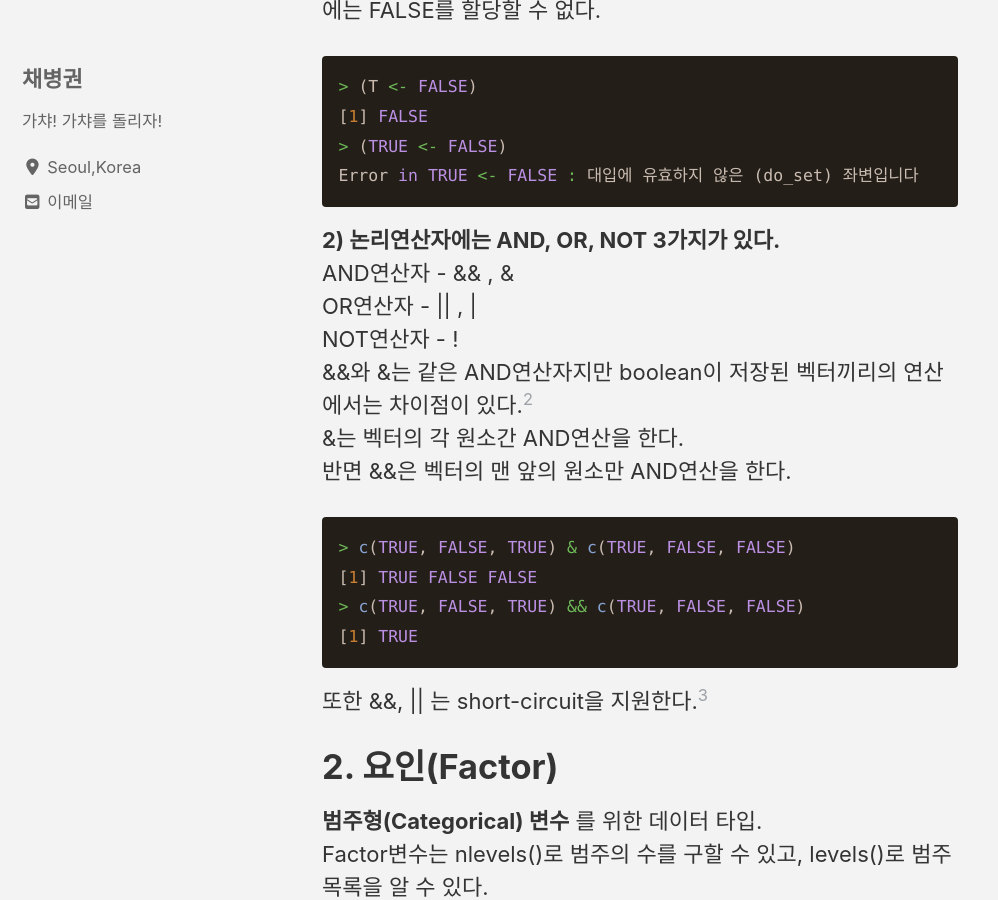
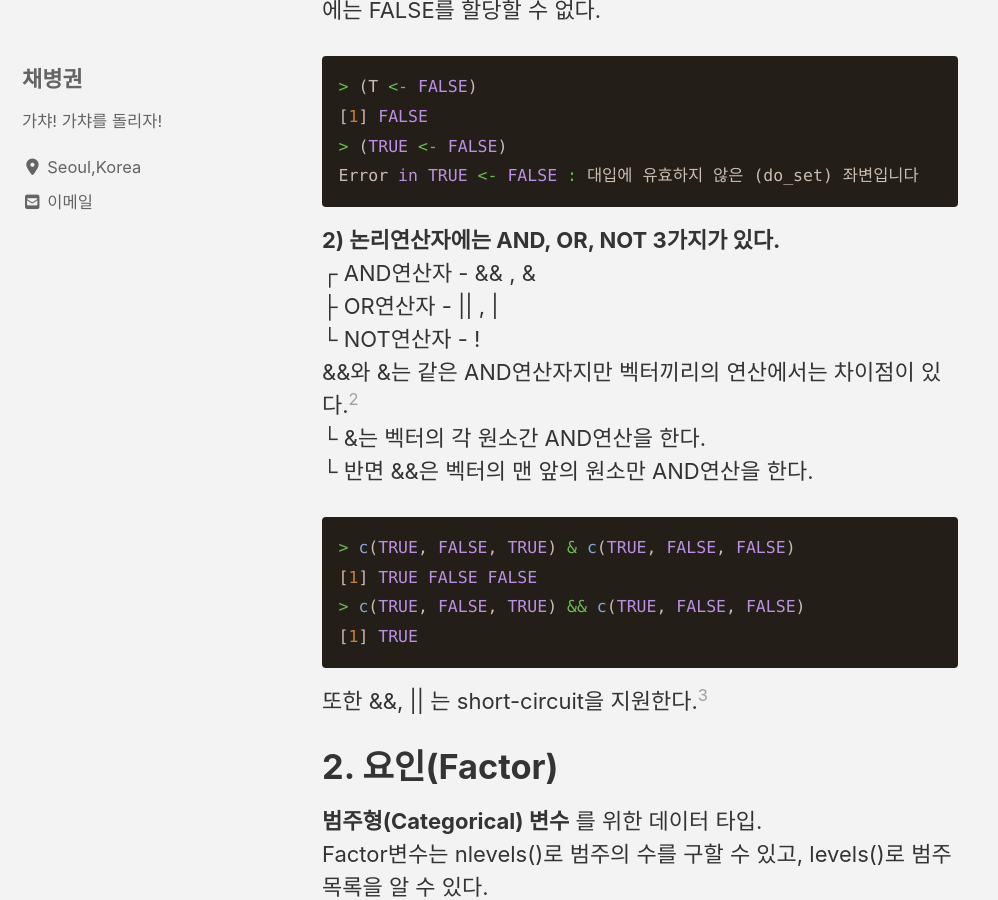
Before and after one commit to ByeongGwonChae/mynotebook, a Jekyll site: the page built from _posts/2020-01-01-R-first-note.md, in a window 1280 px wide and 900 px high, scrolled down 1637 px. Shown: the whole window, without its empty margins (0-998 px from the left). Built offline with Jekyll 4.4.1, drawn with Linux system fonts in a browser that asks for light colours; cached includes are drawn as plain includes; nearby versions of some CDN libraries.

Commit message:
Update 2020-01-01-R-first-note.md

```diff
--- a/_posts/2020-01-01-R-first-note.md
+++ b/_posts/2020-01-01-R-first-note.md
@@ -36,12 +36,12 @@ TRUE, FALSE는 예약어(reserved words)이며 T, F는 각각 TRUE와 FALSE로
 Error in TRUE <- FALSE : 대입에 유효하지 않은 (do_set) 좌변입니다
 ~~~
 __2) 논리연산자에는 AND, OR, NOT 3가지가 있다.__\\
-AND연산자 - && , &\\
-OR연산자 - || , |\\
-NOT연산자 - !\\
-&&와 &는 같은 AND연산자지만 boolean이 저장된 벡터끼리의 연산에서는 차이점이 있다.[^2]\\
-&는 벡터의 각 원소간 AND연산을 한다.\\
-반면 &&은 벡터의 맨 앞의 원소만 AND연산을 한다.
+┌ AND연산자 - && , &\\
+├ OR연산자 - || , |\\
+└ NOT연산자 - !\\
+&&와 &는 같은 AND연산자지만 벡터끼리의 연산에서는 차이점이 있다.[^2]\\
+└ &는 벡터의 각 원소간 AND연산을 한다.\\
+└ 반면 &&은 벡터의 맨 앞의 원소만 AND연산을 한다.
 ~~~ R
 > c(TRUE, FALSE, TRUE) & c(TRUE, FALSE, FALSE)
 [1] TRUE FALSE FALSE
```
